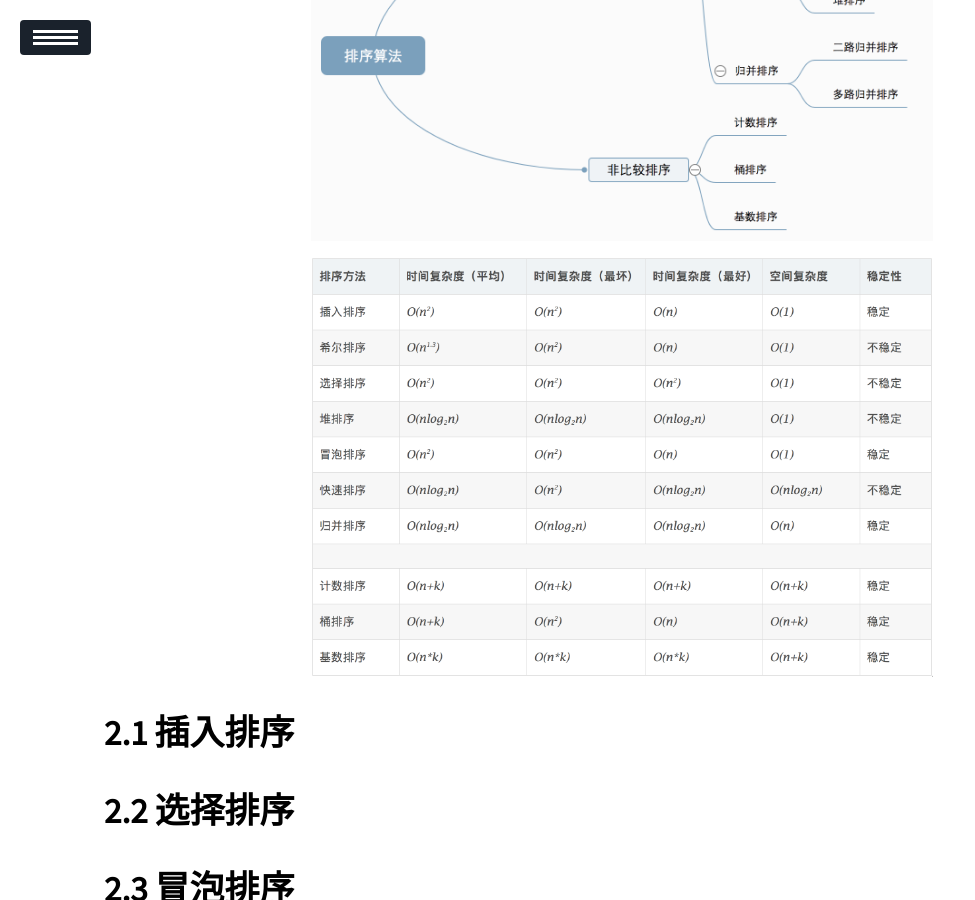
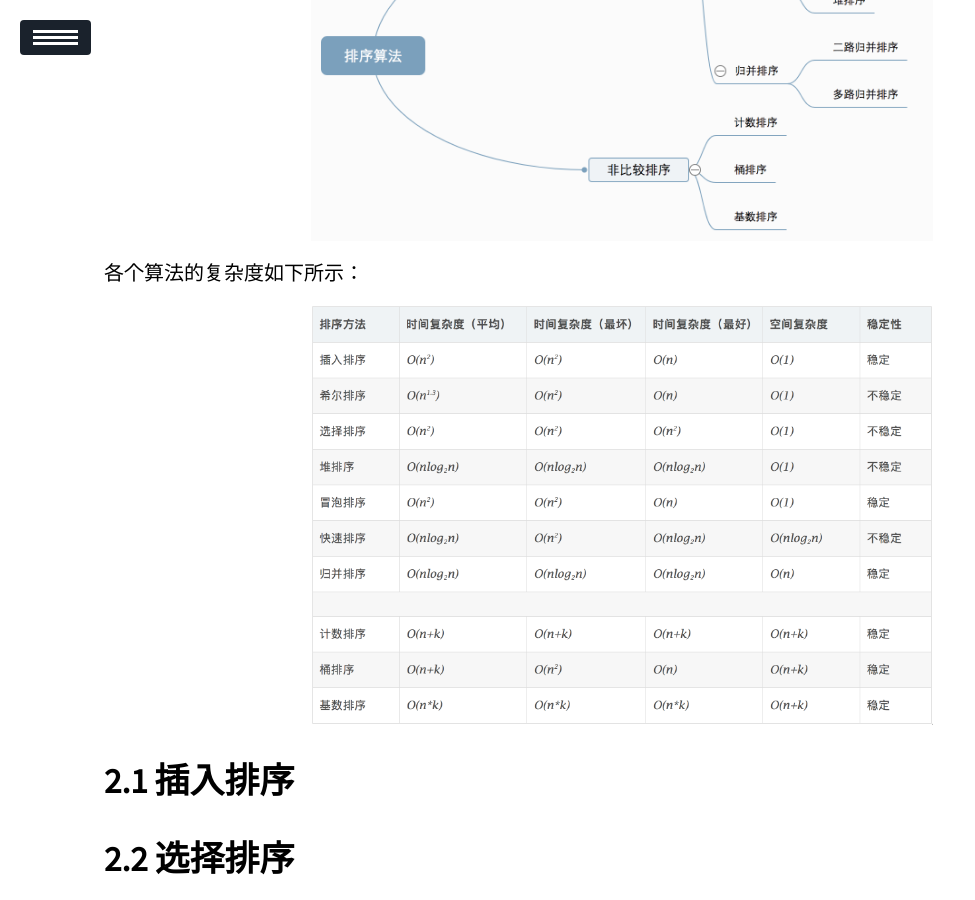
Before and after one commit to ssskz/ssskz.github.io, a Jekyll site: the page built from _posts/2024-9-13-Sorting-Algorithm.md, in a window 1280 px wide and 900 px high, scrolled down 1325 px. Shown: the whole window, without its empty margins (0-975 px from the left). Built offline with Jekyll 4.4.1, drawn with Linux system fonts in a browser that asks for light colours; our own code applies the rules of GitHub Pages for plain Markdown files; a script that is not in the unit is left out.

Commit message:
1
Signed-off-by: ssskz <12497590+ssskz@user.noreply.gitee.com>

```diff
--- a/_posts/2024-9-13-Sorting-Algorithm.md
+++ b/_posts/2024-9-13-Sorting-Algorithm.md
@@ -28,6 +28,8 @@ description: Sorting is an important operation in computer programming, we will
 
 <img src="https://ssskz.github.io/materials/Sorting/sorting.png" width="60%">
 
+各个算法的复杂度如下所示：
+
 <img src="https://ssskz.github.io/materials/Sorting/O.png" width="60%">
 
 ## 插入排序
```
